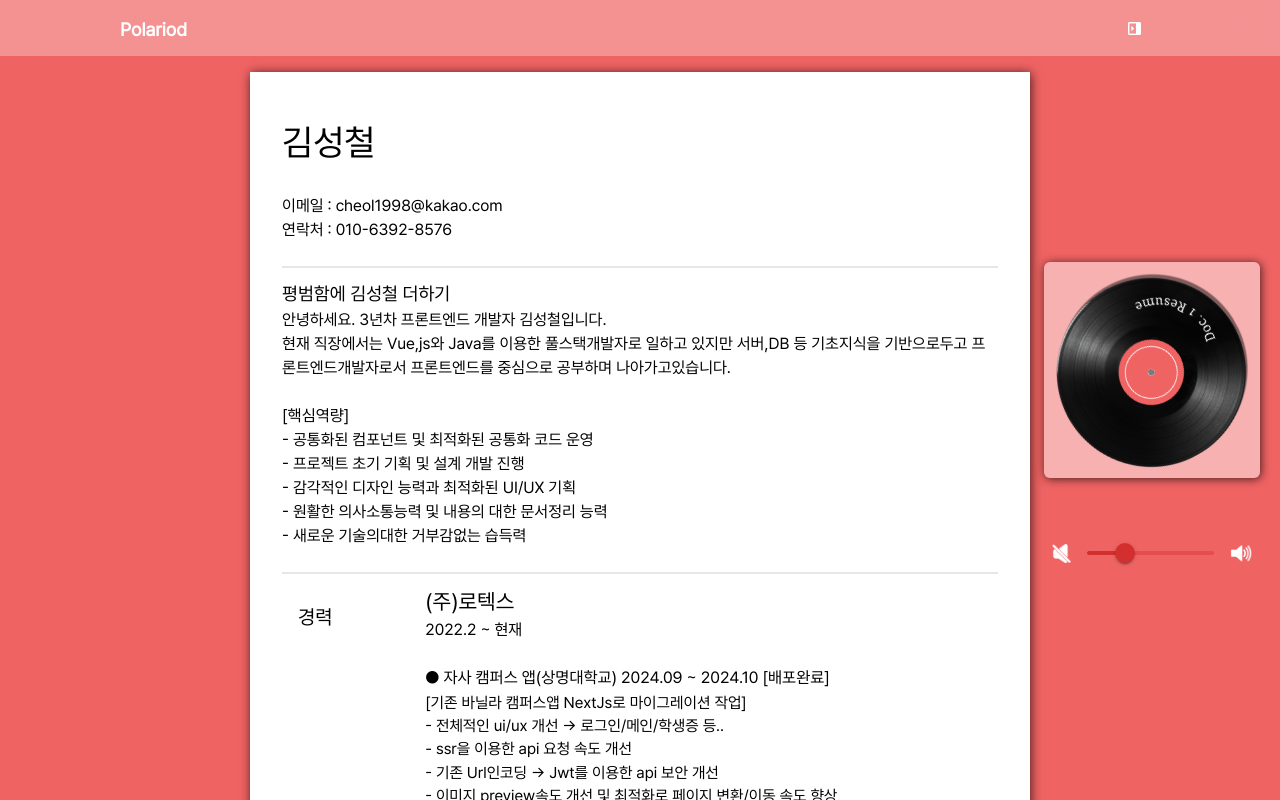
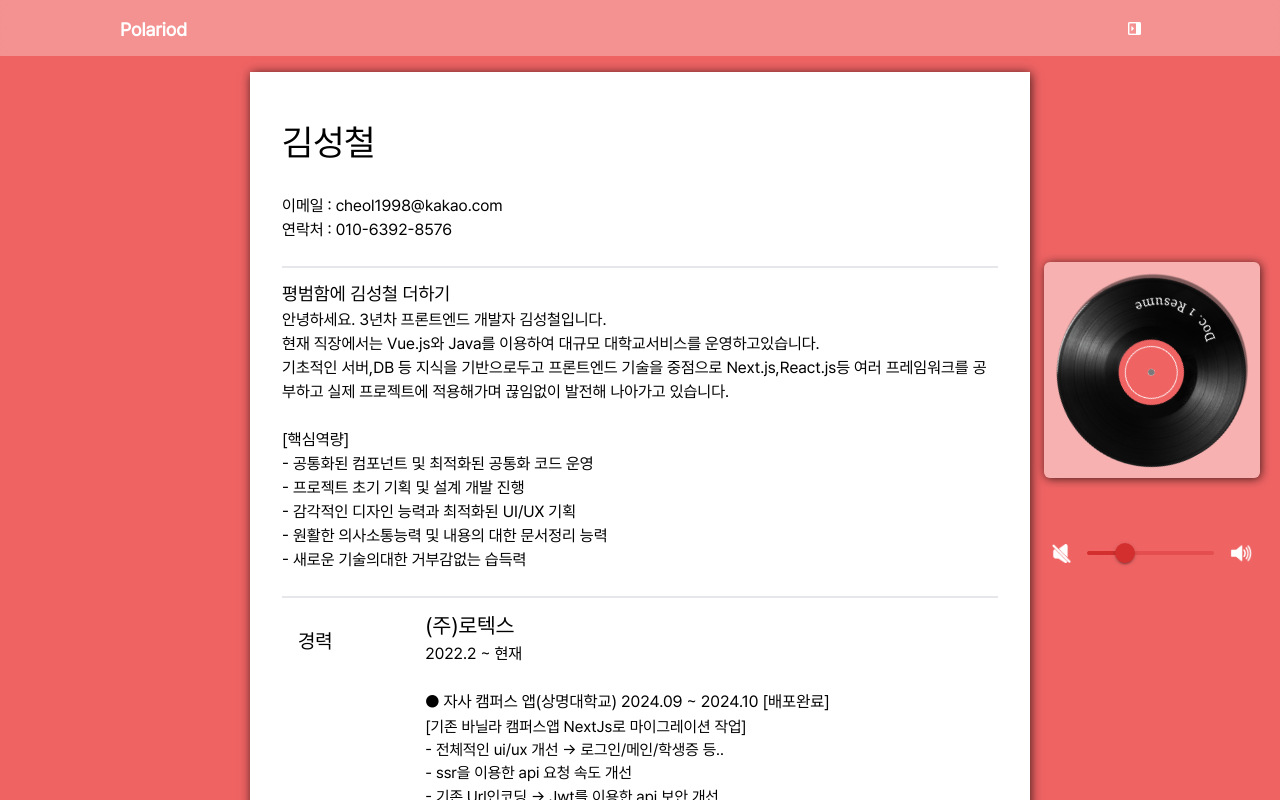
Before and after one commit to Raon98/Lp-bar, a Next.js app: page /detail/1 in a window 1280 px wide. Shown: the top 800 px of the page. Built offline with nearby package versions, Linux system fonts and the light colour scheme.

Commit message:
fix : 이력서 수정

```diff
--- a/app/features/detail/component/ResumeDetail.tsx
+++ b/app/features/detail/component/ResumeDetail.tsx
@@ -38,9 +38,16 @@ const ResumeDetail = () => {
           <div className="mt-3">
             <div className="text-[1.15rem]">평범함에 김성철 더하기</div>
             <div>안녕하세요. 3년차 프론트엔드 개발자 김성철입니다.</div>
-            <div>
-              현재 직장에서는 Vue,js와 Java를 이용한 풀스택개발자로 일하고 있지만 서버,DB 등 기초지식을 기반으로두고
-              프론트엔드개발자로서 프론트엔드를 중심으로 공부하며 나아가고있습니다.
+            <div className="flex flex-col">
+              <div>
+                현재 직장에서는 Vue.js와 Java를 이용하여 대규모 대학교서비스를
+                운영하고있습니다.
+              </div>
+              <div>
+                기초적인 서버,DB 등 지식을 기반으로두고 프론트엔드 기술을
+                중점으로 Next.js,React.js등 여러 프레임워크를 공부하고 실제
+                프로젝트에 적용해가며 끊임없이 발전해 나아가고 있습니다.
+              </div>
             </div>
           </div>
 
@@ -65,18 +72,24 @@ const ResumeDetail = () => {
             <div className="text-[1.345rem]">(주)로텍스</div>
             <div>2022.2 ~ 현재</div>
 
-            <div className="mt-6 text-[1.015rem]">● 자사 캠퍼스 앱(상명대학교) 2024.09 ~ 2024.10 [배포완료]</div>
+            <div className="mt-6 text-[1.015rem]">
+              ● 자사 캠퍼스 앱(상명대학교) 2024.09 ~ 2024.10 [배포완료]
+            </div>
             <div className="flex flex-col text-[0.975rem] ">
               <div>[기존 바닐라 캠퍼스앱 NextJs로 마이그레이션 작업]</div>
 
               <div>- {"전체적인 ui/ux 개선 -> 로그인/메인/학생증 등.."}</div>
               <div>- ssr을 이용한 api 요청 속도 개선</div>
               <div>- {"기존 Url인코딩 -> Jwt를 이용한 api 보안 개선"}</div>
-              <div>- 이미지 preview속도 개선 및 최적화로  페이지 변환/이동 속도 향상</div>
+              <div>
+                - 이미지 preview속도 개선 및 최적화로 페이지 변환/이동 속도 향상
+              </div>
               <div>- Docker를 이용한 ci/cd 구축</div>
             </div>
 
-            <div className="mt-6 text-[1.015rem]">● 신한은행 헤이영캠퍼스 2022.2 ~ 현재진행중</div>
+            <div className="mt-6 text-[1.015rem]">
+              ● 신한은행 헤이영캠퍼스 2022.2 ~ 현재진행중
+            </div>
             <div className="flex flex-col text-[0.875rem] ">
               <div className="">- Vue3를 이용하여 프론트엔드 화면 개발</div>
               <div className="">- 타 학교/협력업체 SSO 연동 및 개발</div>
@@ -154,7 +167,9 @@ const ResumeDetail = () => {
               <div>언어 : Typescript, Javascript , java</div>
               <div>프레임워크 : Vue3, Reactjs, Nextjs</div>
               <div>상태관리 : Vuex, Recoil, Zustand</div>
-              <div>디자인 : Css, Scss(Sass), TailwindCss, StyledComponent, Figma</div>
+              <div>
+                디자인 : Css, Scss(Sass), TailwindCss, StyledComponent, Figma
+              </div>
               <div>배포 : Aws Ec2, Docker, GitAction</div>
             </div>
           </div>
```
